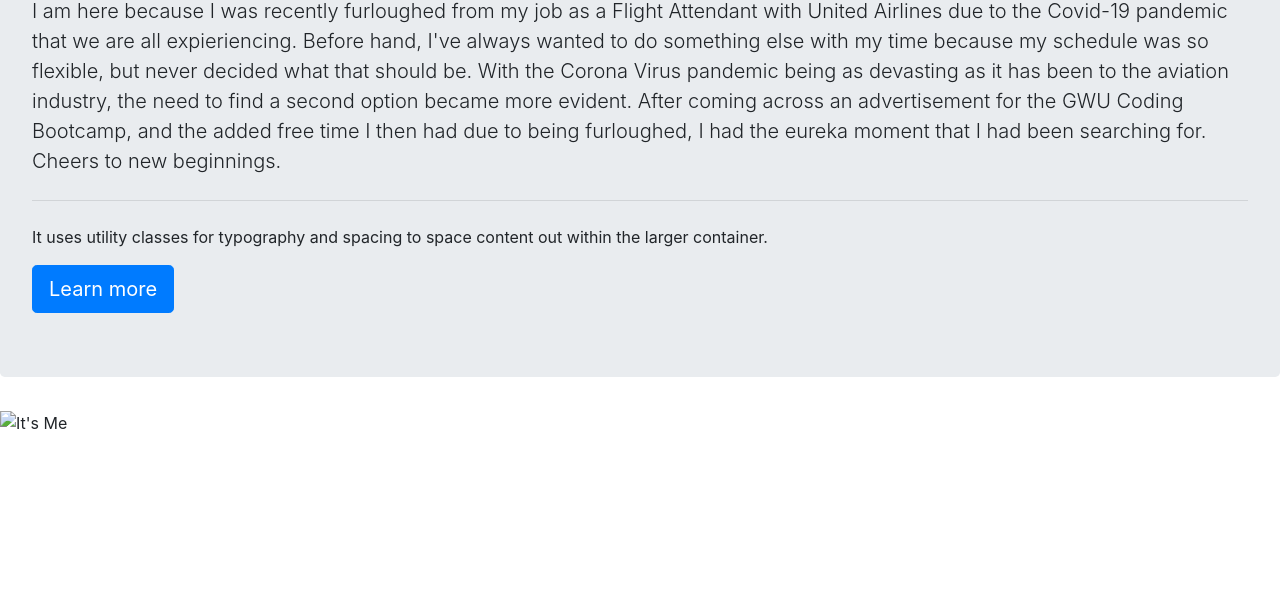
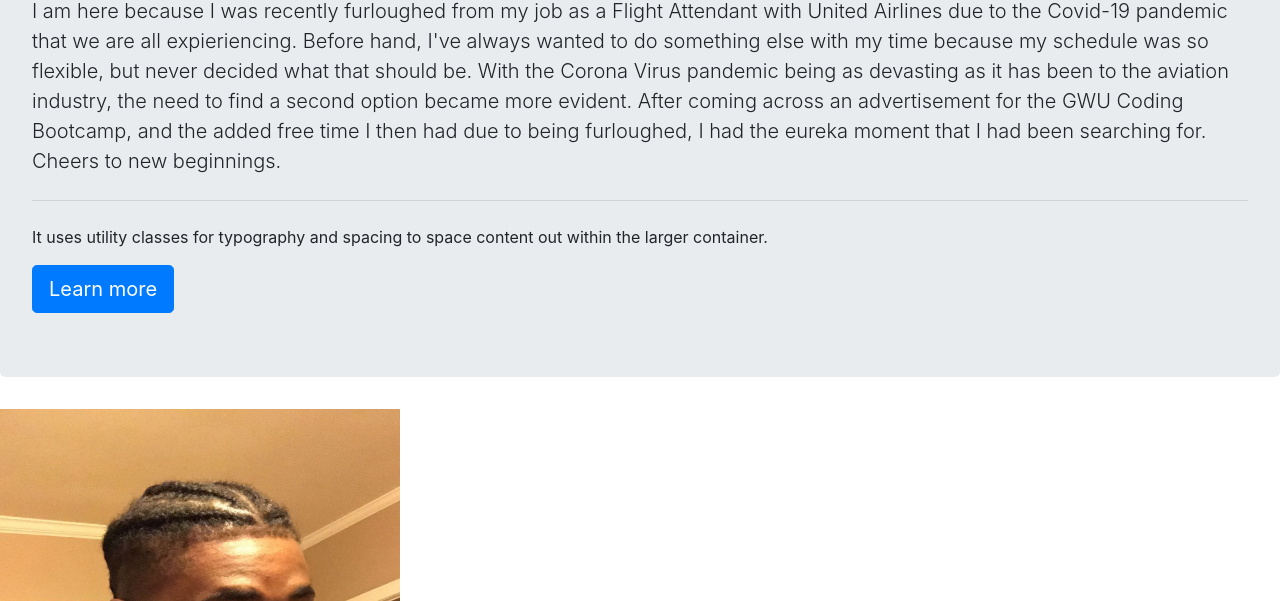
Before and after one commit to chris31roc/git-hub-repo, a plain HTML site: page index.html in a window 1280 px wide. Shown: the part 199-800 px from the top of the page. Drawn offline with nearby package versions, Linux system fonts and the light colour scheme; the site is published under a folder, as on GitHub Pages, so addresses that start at the root find nothing.

Commit message:
corrected image file

```diff
--- a/index.html
+++ b/index.html
@@ -63,8 +63,8 @@
       </div>
 
       <div class="center">
-        <img src="/IMG_0516.jpeg" alt="It's Me"
-        style="width:400px;height:600px;" class="center">
+        <img src="IMG_0516.jpeg" alt="It's Me"
+        style="width:400px;height:600px;">
       </div>
 
 
```
